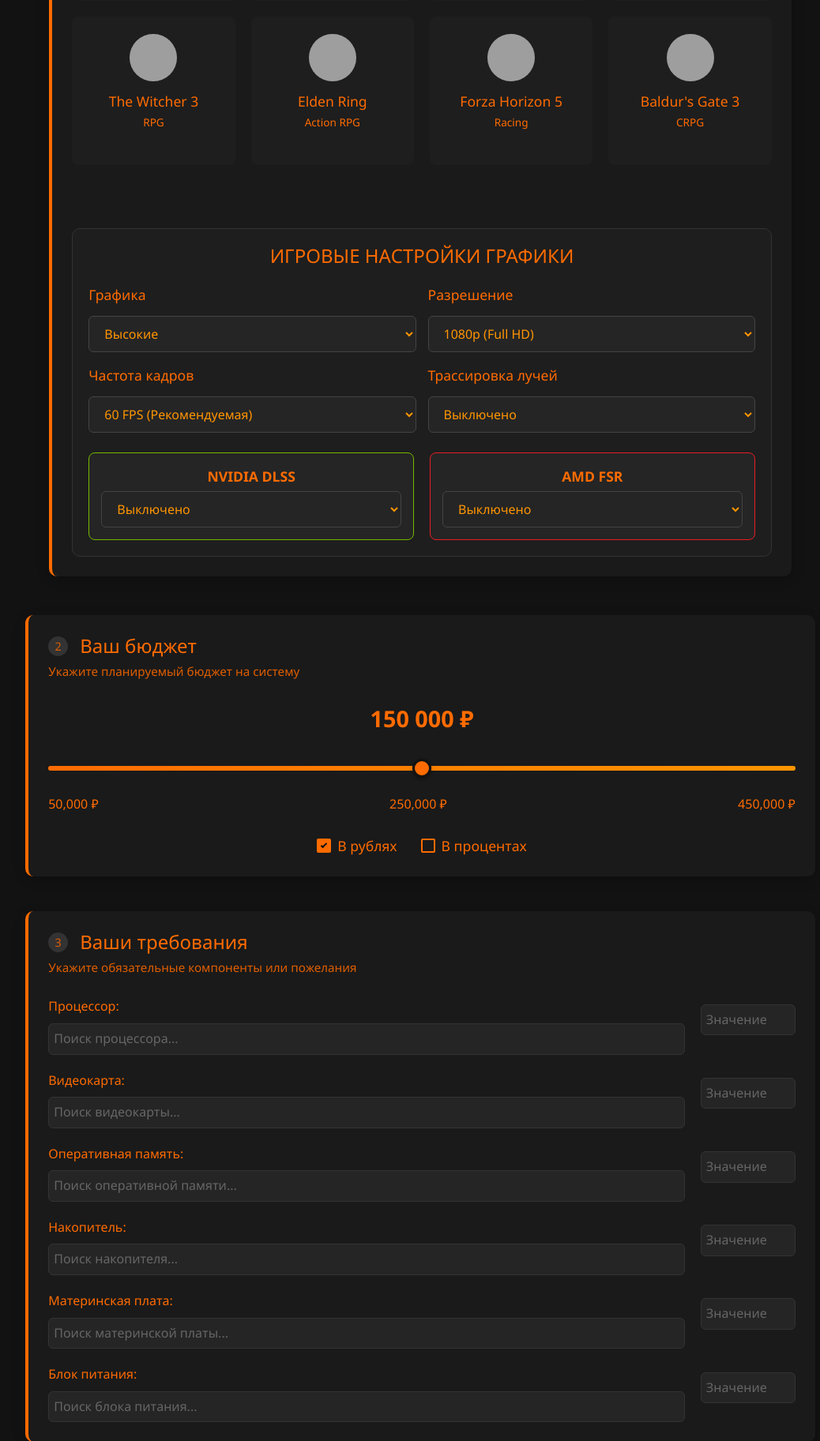
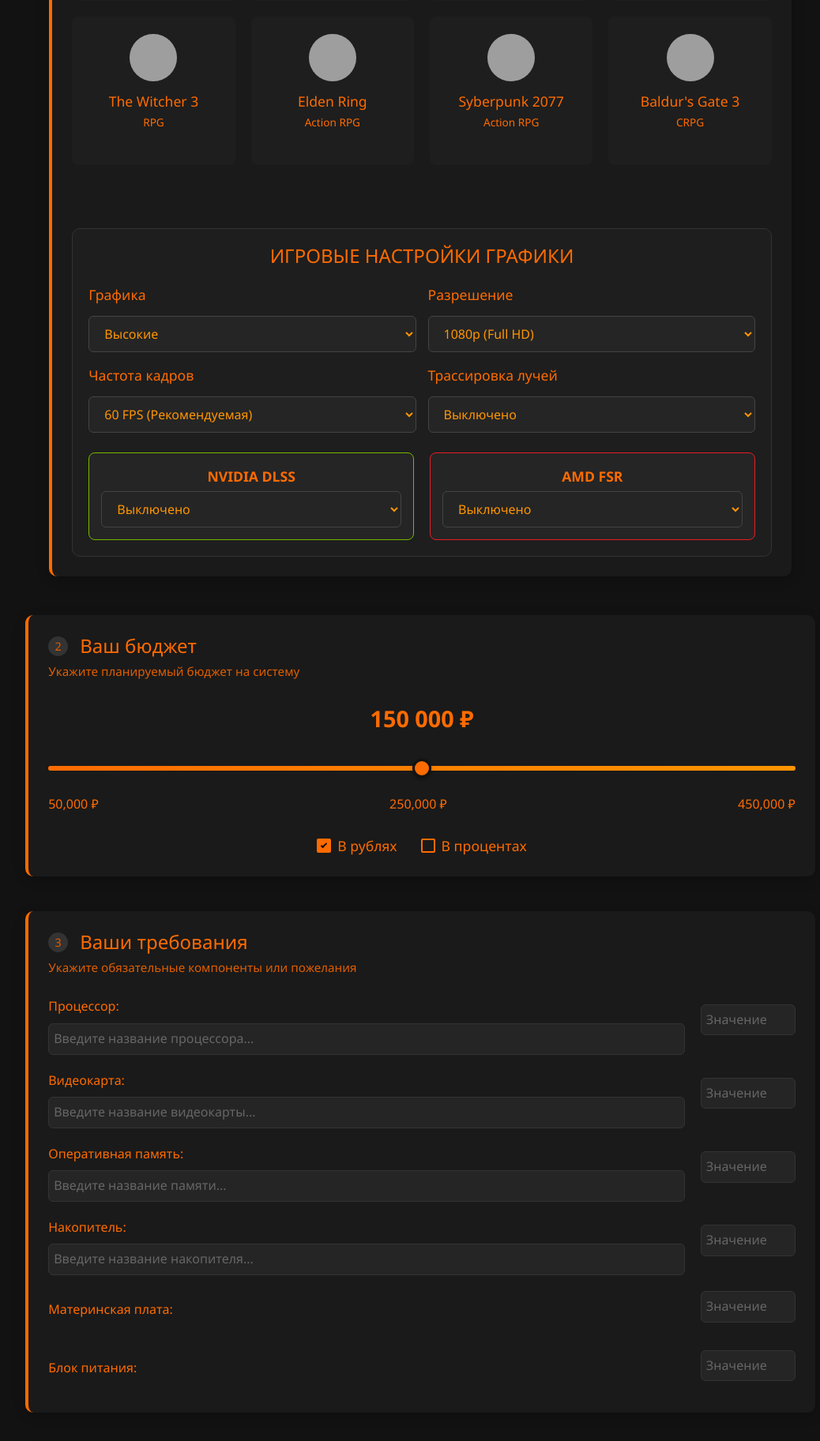
Before and after one commit to JokerJmoker/YP_Project_2025, a Flask app: template app/templates/configurator/index.html in a window 1280 px wide. Shown: the part 485-2310 px from the top of the page at 79% size, without its empty margins (108-1146 px from the left). Run offline with Flask 3, Linux system fonts and the light colour scheme; the template is opened without the code that fills it, so the values that code supplies are empty; the visitor is signed in with stand-in values (Sample User, id 1); parts of the project's set-up code (start-up, migrations or seed data) failed here and were passed over; some libraries are stand-ins or nearby versions; grey boxes are pictures that could not be loaded.

Commit message:
конф доделал

```diff
--- a/app/templates/configurator/index.html
+++ b/app/templates/configurator/index.html
@@ -68,10 +68,10 @@
 
                     <div class="game-card" data-game-id="7">
                         <div class="game-icon">
-                            <img src="https://cdn.cloudflare.steamstatic.com/steam/apps/1811260/header.jpg" alt="Forza Horizon 5">
+                            <img src="https://cdn.cloudflare.steamstatic.com/steam/apps/1091500/header.jpg" alt="Cyberpunk 2077">
                         </div>
-                        <h3>Forza Horizon 5</h3>
-                        <p>Racing</p>
+                        <h3>Syberpunk 2077</h3>
+                        <p>Action RPG</p>
                     </div>
 
                     <div class="game-card" data-game-id="8">
@@ -234,7 +234,7 @@
                     <div class="requirements-row">
                         <div class="requirements-search">
                             <label for="cpuSearch">Процессор:</label>
-                            <input type="text" id="cpuSearch" class="search-input" placeholder="Поиск процессора...">
+                            <input type="text" id="cpuSearch" class="search-input" placeholder="Введите название процессора...">
                         </div>
                         <div class="requirements-value">
                             <input type="text" id="cpuValue" class="value-input" placeholder="Значение">
@@ -244,7 +244,7 @@
                     <div class="requirements-row">
                         <div class="requirements-search">
                             <label for="gpuSearch">Видеокарта:</label>
-                            <input type="text" id="gpuSearch" class="search-input" placeholder="Поиск видеокарты...">
+                            <input type="text" id="gpuSearch" class="search-input" placeholder="Введите название видеокарты...">
                         </div>
                         <div class="requirements-value">
                             <input type="text" id="gpuValue" class="value-input" placeholder="Значение">
@@ -254,7 +254,7 @@
                     <div class="requirements-row">
                         <div class="requirements-search">
                             <label for="ramSearch">Оперативная память:</label>
-                            <input type="text" id="ramSearch" class="search-input" placeholder="Поиск оперативной памяти...">
+                            <input type="text" id="ramSearch" class="search-input" placeholder="Введите название памяти...">
                         </div>
                         <div class="requirements-value">
                             <input type="text" id="ramValue" class="value-input" placeholder="Значение">
@@ -264,7 +264,7 @@
                     <div class="requirements-row">
                         <div class="requirements-search">
                             <label for="storageSearch">Накопитель:</label>
-                            <input type="text" id="storageSearch" class="search-input" placeholder="Поиск накопителя...">
+                            <input type="text" id="storageSearch" class="search-input" placeholder="Введите название накопителя...">
                         </div>
                         <div class="requirements-value">
                             <input type="text" id="storageValue" class="value-input" placeholder="Значение">
@@ -274,7 +274,6 @@
                     <div class="requirements-row">
                         <div class="requirements-search">
                             <label for="motherboardSearch">Материнская плата:</label>
-                            <input type="text" id="motherboardSearch" class="search-input" placeholder="Поиск материнской платы...">
                         </div>
                         <div class="requirements-value">
                             <input type="text" id="motherboardValue" class="value-input" placeholder="Значение">
@@ -284,7 +283,6 @@
                     <div class="requirements-row">
                         <div class="requirements-search">
                             <label for="psuSearch">Блок питания:</label>
-                            <input type="text" id="psuSearch" class="search-input" placeholder="Поиск блока питания...">
                         </div>
                         <div class="requirements-value">
                             <input type="text" id="psuValue" class="value-input" placeholder="Значение">
@@ -332,9 +330,10 @@
                     <div class="additional-value">
                         <div class="cooler-select-wrapper">
                             <select id="cpuCoolerType" class="cooler-select">
-                                <option value="any">Любой</option>
+                                <option value="liquid">Любое</option>
+                                <option value="any">В комплекте с процессором</option>
+                                <option value="liquid">Водяное</option>
                                 <option value="air">Воздушное</option>
-                                <option value="liquid">Водяное</option>
                             </select>
                         </div>
                     </div>
```
